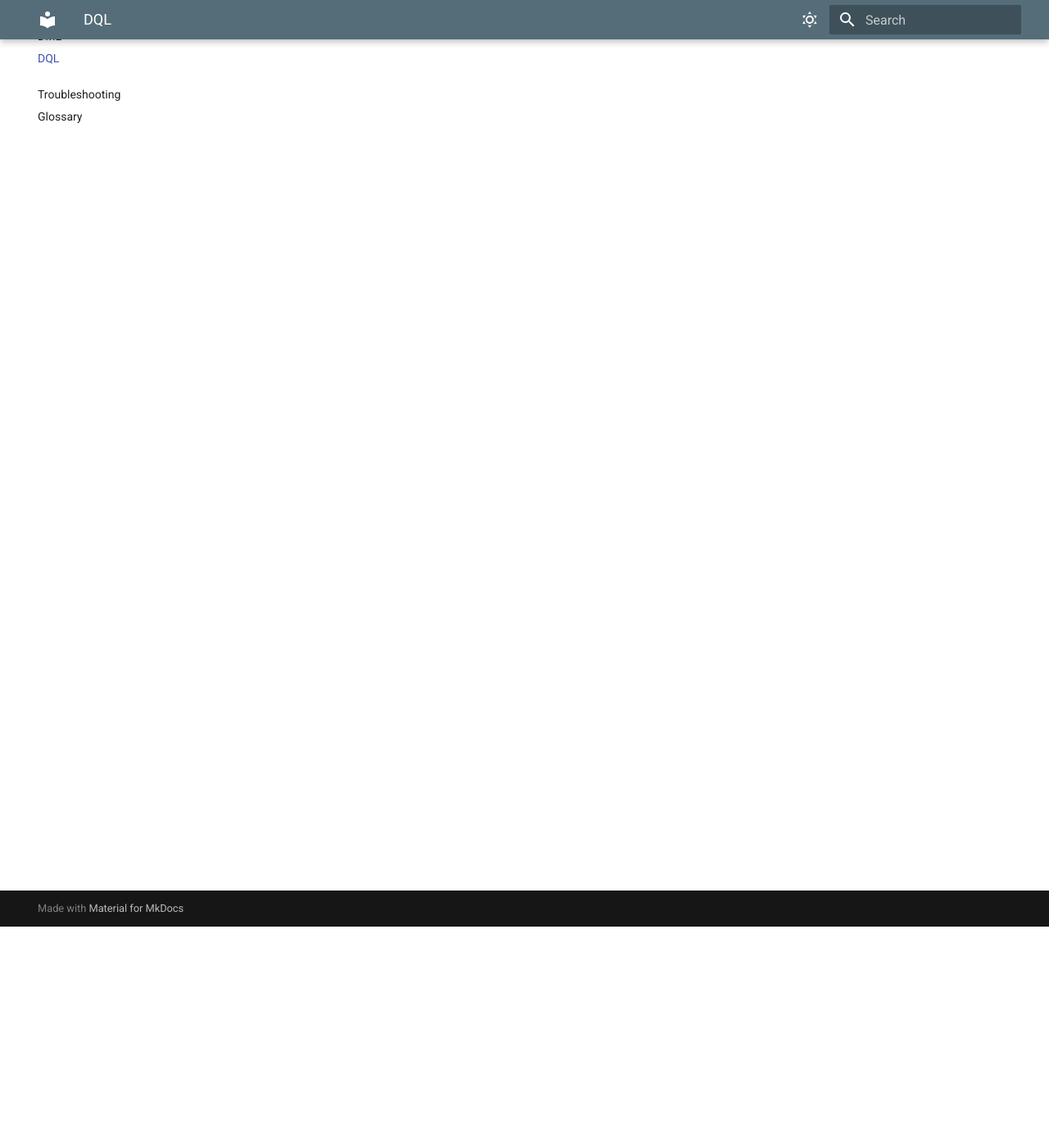
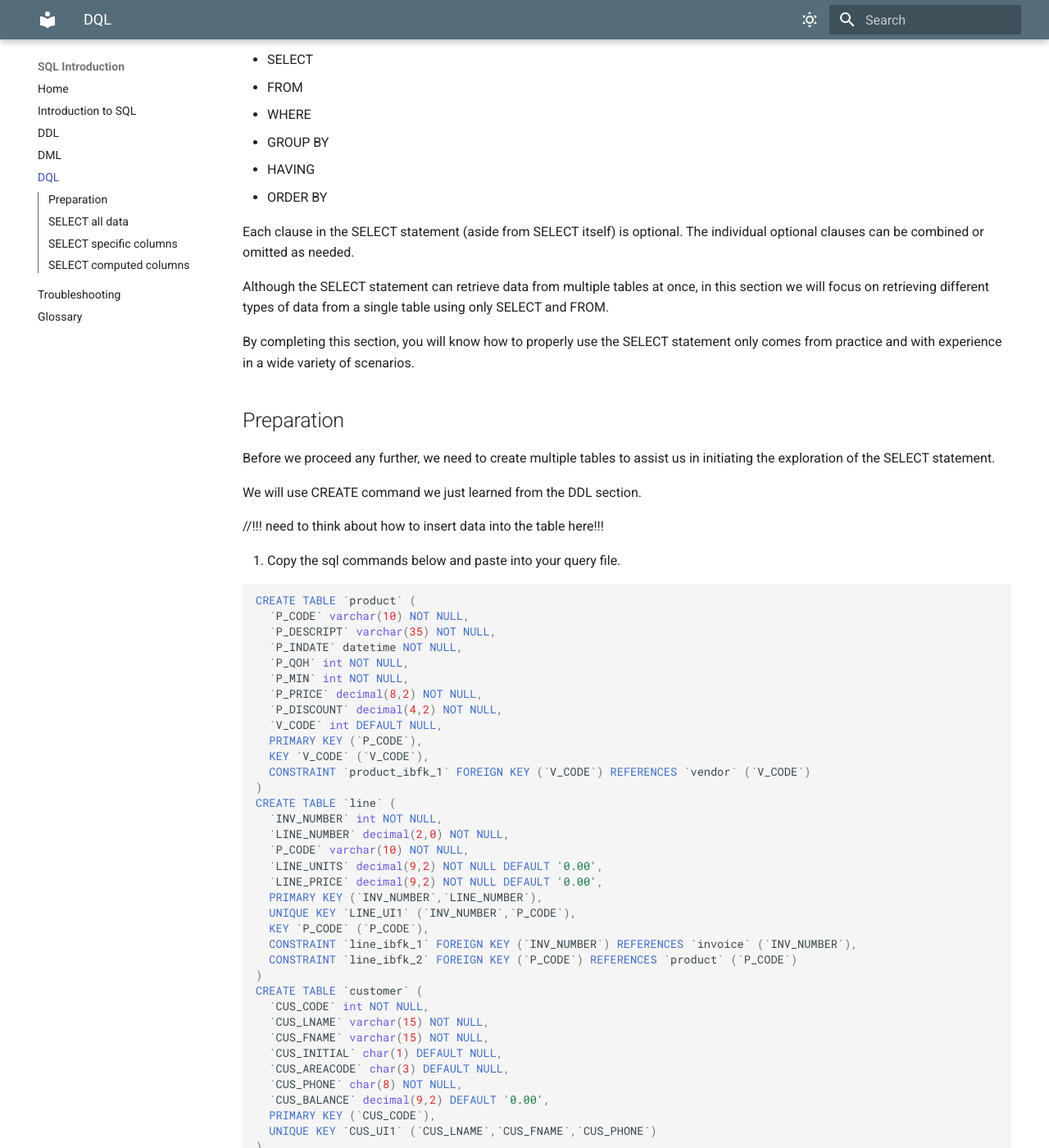
Before and after one commit to AliceEHZz/COMM-DOC-md-user-doc, an MkDocs documentation site: the page built from docs/DQL.md, in a window 1280 px wide and 1400 px high, scrolled down 270 px. Shown: the whole window at 82% size. Built offline with MkDocs 1.6.1 and Material for MkDocs 9.7.7, drawn with Linux system fonts in a browser that asks for light colours; some of the changed text lies outside the part shown.

Commit message:
DDL & DQL update

````diff
--- a/docs/DQL.md
+++ b/docs/DQL.md
@@ -1,3 +1,156 @@
-# DQL - SELECT (focus only on SELECT and FROM Wk 5 lab part 2, page 1-16)
+# Querying the Database with SELECT (focus only on SELECT and FROM Wk 5 lab part 2, page 1-16)
 
-##
+The goal of this document is to serve as an introduction to querying a database using the SELECT statement. The SELECT statement has a number of parts and can perform many different tasks for retrieving data from the database.
+
+A SELECT statement has the following parts or clauses:
+
+- SELECT
+- FROM
+- WHERE
+- GROUP BY
+- HAVING
+- ORDER BY
+
+Each clause in the SELECT statement (aside from SELECT itself) is optional. The individual optional clauses can be combined or omitted as needed.
+
+Although the SELECT statement can retrieve data from multiple tables at once, in this section we will focus on retrieving different types of data from a single table using only SELECT and FROM.
+
+By completing this section, you will know how to properly use the SELECT statement only comes from practice and with experience in a wide variety of scenarios.
+
+## Preparation
+
+Before we proceed any further, we need to create multiple tables to assist us in initiating the exploration of the SELECT statement.
+
+We will use CREATE command we just learned from the DDL section.
+
+//!!! need to think about how to insert data into the table here!!!
+
+1. Copy the sql commands below and paste into your query file.
+
+```sql
+CREATE TABLE `product` (
+  `P_CODE` varchar(10) NOT NULL,
+  `P_DESCRIPT` varchar(35) NOT NULL,
+  `P_INDATE` datetime NOT NULL,
+  `P_QOH` int NOT NULL,
+  `P_MIN` int NOT NULL,
+  `P_PRICE` decimal(8,2) NOT NULL,
+  `P_DISCOUNT` decimal(4,2) NOT NULL,
+  `V_CODE` int DEFAULT NULL,
+  PRIMARY KEY (`P_CODE`),
+  KEY `V_CODE` (`V_CODE`),
+  CONSTRAINT `product_ibfk_1` FOREIGN KEY (`V_CODE`) REFERENCES `vendor` (`V_CODE`)
+)
+CREATE TABLE `line` (
+  `INV_NUMBER` int NOT NULL,
+  `LINE_NUMBER` decimal(2,0) NOT NULL,
+  `P_CODE` varchar(10) NOT NULL,
+  `LINE_UNITS` decimal(9,2) NOT NULL DEFAULT '0.00',
+  `LINE_PRICE` decimal(9,2) NOT NULL DEFAULT '0.00',
+  PRIMARY KEY (`INV_NUMBER`,`LINE_NUMBER`),
+  UNIQUE KEY `LINE_UI1` (`INV_NUMBER`,`P_CODE`),
+  KEY `P_CODE` (`P_CODE`),
+  CONSTRAINT `line_ibfk_1` FOREIGN KEY (`INV_NUMBER`) REFERENCES `invoice` (`INV_NUMBER`),
+  CONSTRAINT `line_ibfk_2` FOREIGN KEY (`P_CODE`) REFERENCES `product` (`P_CODE`)
+)
+CREATE TABLE `customer` (
+  `CUS_CODE` int NOT NULL,
+  `CUS_LNAME` varchar(15) NOT NULL,
+  `CUS_FNAME` varchar(15) NOT NULL,
+  `CUS_INITIAL` char(1) DEFAULT NULL,
+  `CUS_AREACODE` char(3) DEFAULT NULL,
+  `CUS_PHONE` char(8) NOT NULL,
+  `CUS_BALANCE` decimal(9,2) DEFAULT '0.00',
+  PRIMARY KEY (`CUS_CODE`),
+  UNIQUE KEY `CUS_UI1` (`CUS_LNAME`,`CUS_FNAME`,`CUS_PHONE`)
+)
+```
+
+2. Execute the query by clicking the execute icon.
+   **insert image**
+
+Now we have three tables: product, line and customer created in our default database.
+
+## SELECT all data
+
+SELECT and show all rows and all columns from a single table is one of the simplest SELECT statements implementing only 1 of the optional clauses - the FROM clause.
+
+Right after the SELECT keyword we use an asterisk **'\*'** to indicate all of the columns.
+
+The syntax for this scenario is shown below:
+
+```sql
+SELECT * FROM <table>;
+```
+
+Let's see all the rows and columns for the customer table.
+Copy and execute
+
+```sql
+SELECT * FROM CUSTOMER;
+```
+
+You should get back all 10 customer rows and all 7 columns (CUS_CODE, CUS_LNAME, CUS_FNAME, CUS_INITIAL, CUS_AREACODE, CUS_PHONE, CUS_BALANCE).
+
+**insert image**
+
+!!! info
+Remember that, although UPPERCASE and lowercase are both permitted, by convention we use UPPERCASE for SELECT keyword clauses like SELECT and FROM. This helps us with readability.
+
+## SELECT specific columns
+
+```sql
+SELECT {column1,column2…}
+FROM <table>;
+```
+
+Let's try this using customer table. We want to get back the customers name (last, first, and middle initial) and their customer balance.
+
+Copy and execute the following command:
+
+```sql
+SELECT CUS_FNAME, CUS_INITIAL, CUS_LNAME, CUS_BALANCE
+FROM CUSTOMER;
+```
+
+You should get back all 10 customer rows but only 4 columns (US_FNAME, CUS_INITIAL, CUS_LNAME, CUS_BALANCE).
+
+**insert image**
+
+## SELECT computed columns
+
+Similarly to Scenario 2, we can retrieve all the rows from a table and some of the columns, but those columns could include a calculation to compute a derived value.
+Remember derived values are derived from other columns and/or functions.
+
+For good database design, we split people's names into first name, last name and middle name. But what is we want to recombine those into a single name? We could add the text for first name together with the text from last name (also known as concatenating 2 strings together).
+
+Copy and execute the following command:
+
+```sql
+SELECT CONCAT(CUS_FNAME, ' ', CUS_LNAME) FROM CUSTOMER;
+```
+
+**insert image**
+
+In the resultset, MySQL doesn't know what to call the column and so it names it based on the function we used. We can easily fix this, by giving the column an alias. An alias is just a nickname for the column so it looks better in the resultset.
+
+Copy and execute
+
+```sql
+SELECT CONCAT(CUS_FNAME, ' ', CUS_LNAME) AS "Full Name" FROM CUSTOMER;
+```
+
+**insert image**
+
+By adding the AS "Full Name" after the calculation of the derived value, we'll see our alias instead of "No column name". You should put double quotes around your alias, if your alias includes spaces.
+
+Copy and execute
+
+```sql
+SELECT INV_NUMBER, LINE_NUMBER, P_CODE, LINE_UNITS, LINE_PRICE, LINE_UNITS * LINE_PRICE AS Subtotal
+FROM LINE;
+```
+
+**image**
+
+This gives us the subtotal for each line in the Line table by calculating the price (LINE_PRICE) multiplied by the quantity (LINE_UNITS).
````
Also changed, not shown: docs/DDL.md (+28 -7 lines).
